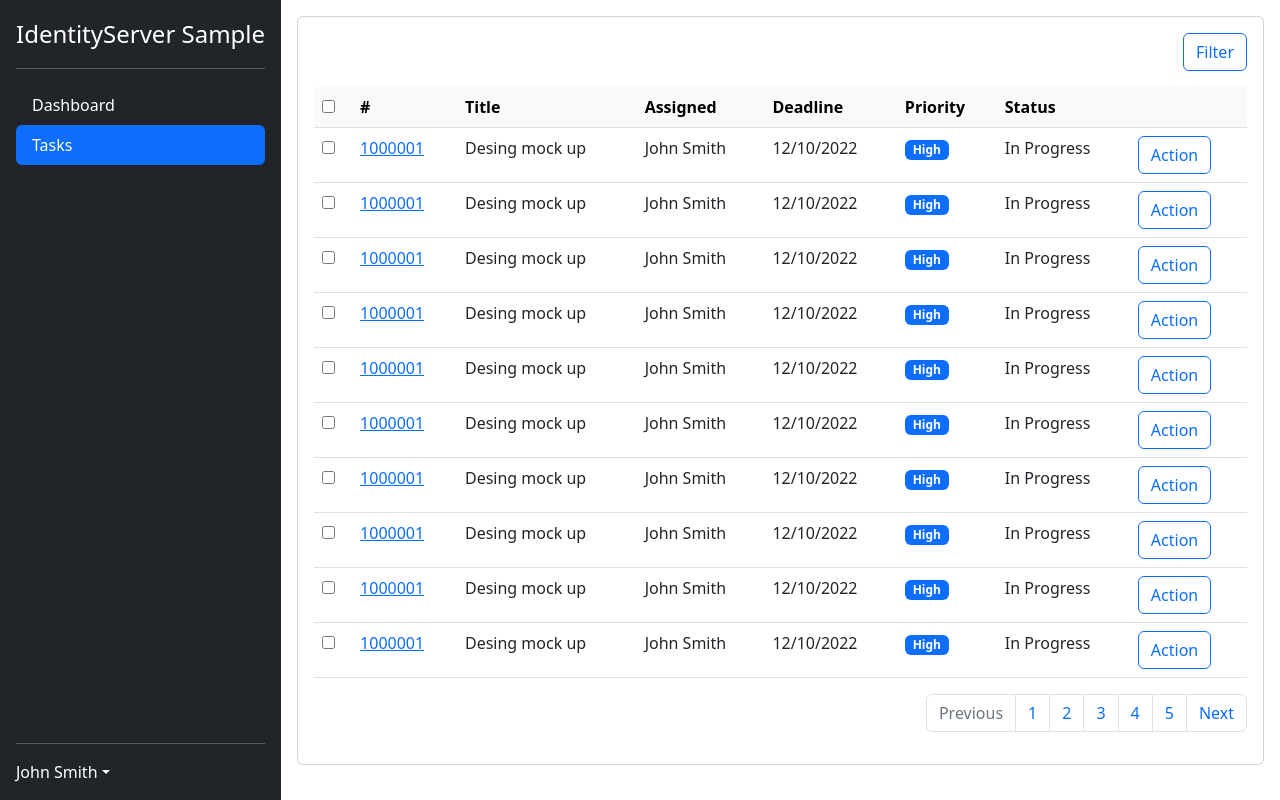
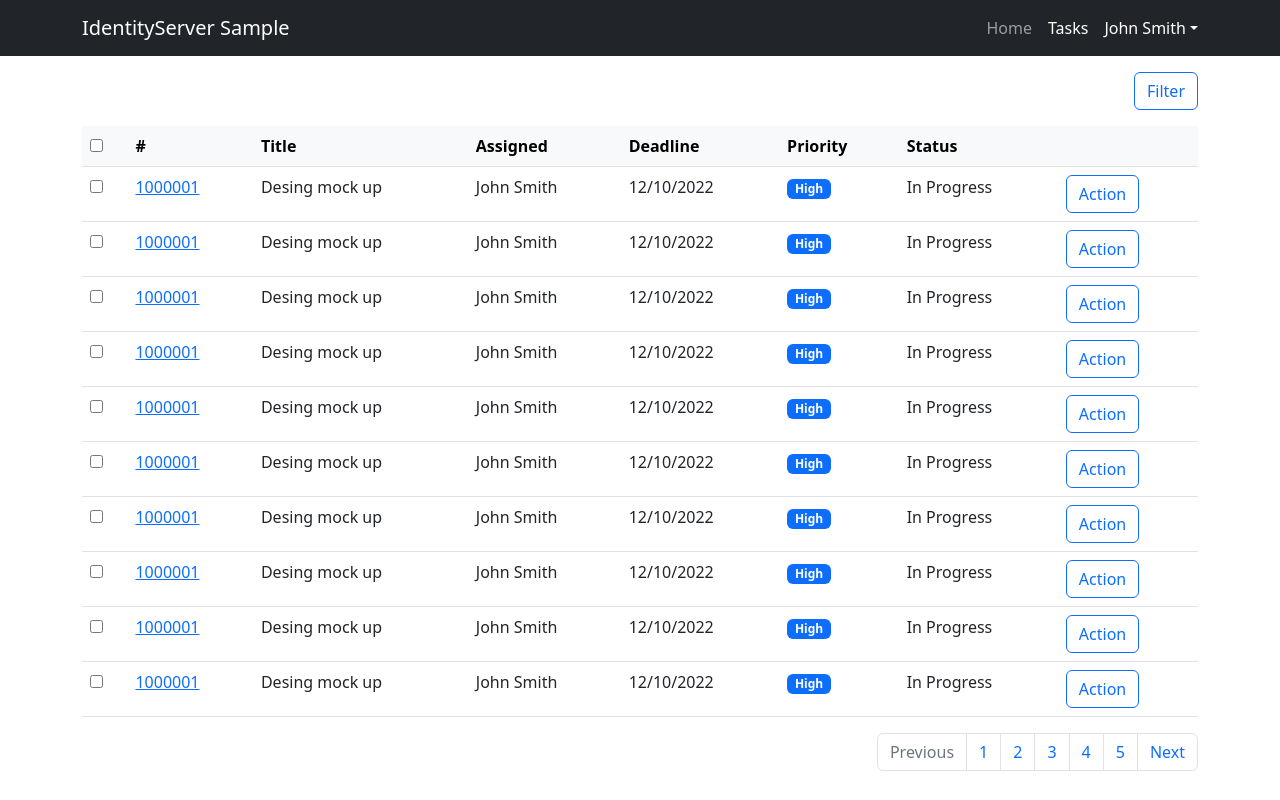
Before and after one commit to dennisshevtsov/identity-server-sample-mock-up, a website built with webpack: page src/index.html in a window 1280 px wide. Built offline with nearby package versions, Linux system fonts and the light colour scheme.

Commit message:
update styles

```diff
--- a/src/index.html
+++ b/src/index.html
@@ -8,15 +8,16 @@
 </head>
 <body>
   <div class="app">
-    <div class="app__aside">
+    <div class="app__header header">
+      <nav class="header__content">
         <a class="app__brand"><span>IdentityServer Sample</span></a>
-      <hr />
-      <nav class="app-menu">
-        <a class="app-menu__item"><span>Dashboard</span></a>
+
+        <nav class="header__menu app-menu">
+          <a class="app-menu__item"><span>Home</span></a>
           <a class="app-menu__item app-menu__item_active"><span>Tasks</span></a>
         </nav>
-      <hr />
-      <div class="profile-menu">
+
+        <div class="header__profile profile-menu">
           <a class="profile-menu__toggle" data-bs-toggle="dropdown" aria-expanded="false">
             <span>John Smith</span>
           </a>
@@ -25,12 +26,11 @@
             <a class="profile-menu__item"><span>Sign out</span></a>
           </nav>
         </div>
+      </nav>
     </div>
 
     <main class="app__content">
 
-      <div class="card">
-        <div class="card-body">
       <nav class="d-flex flex-row-reverse mb-3">
         <button type="button" class="btn btn-outline-primary">Filter</button>
       </nav>
@@ -178,8 +178,7 @@
           </ul>
         </nav>
       </div>
-        </div>
-      </div>
+
     </main>
   </div>
 </body>
--- a/src/scss/_app-menu.scss
+++ b/src/scss/_app-menu.scss
@@ -1,13 +1,9 @@
 .app-menu {
-  @extend .nav;
-  @extend .nav-pills;
-  @extend .flex-column;
-  @extend .mb-auto;
+  @extend .navbar-nav;
 
   &__item {
     @extend .nav-item;
     @extend .nav-link;
-    @extend .text-white;
 
     cursor: pointer;
 
--- a/src/scss/_app.scss
+++ b/src/scss/_app.scss
@@ -1,32 +1,20 @@
 .app {
-  @extend .d-flex;
-  @extend .flex-nowrap;
-
-  height: 100vh;
+  &__header {
+    @extend .navbar;
+    @extend .navbar-expand-lg;
+    @extend .navbar-dark;
+    @extend .bg-dark;
+  }
 
   &__brand {
-    @extend .d-flex;
-    @extend .align-items-center;
-    @extend .mb-3;
-    @extend .mb-md-0;
-    @extend .me-md-auto;
-    @extend .text-white;
-    @extend .text-decoration-none;
-    @extend .fs-4;
+    @extend .navbar-brand;
 
     cursor: pointer;
   }
 
-  &__aside {
-    @extend .d-flex;
-    @extend .flex-column;
-    @extend .flex-shrink-0;
-    @extend .p-3;
-    @extend .text-bg-dark;
-  }
-
   &__content {
-    @extend .p-3;
+    @extend .container-xl;
+    @extend .pt-3;
 
     width: 100%;
   }
--- /dev/null
+++ b/src/scss/_header.scss
@@ -0,0 +1,15 @@
+.header {
+  &__content {
+    @extend .container-xl;
+  }
+
+  &__menu {
+    @extend .ms-auto;
+    @extend .mb-2;
+    @extend .mb-lg-0;
+  }
+
+  &__profile {
+    @extend .ms-2;
+  }
+}
--- a/src/scss/index.scss
+++ b/src/scss/index.scss
@@ -3,3 +3,4 @@
 @import 'app';
 @import 'app-menu';
 @import 'profile-menu';
+@import 'header';
```
Lines whose indentation alone changed are shown as unchanged.
